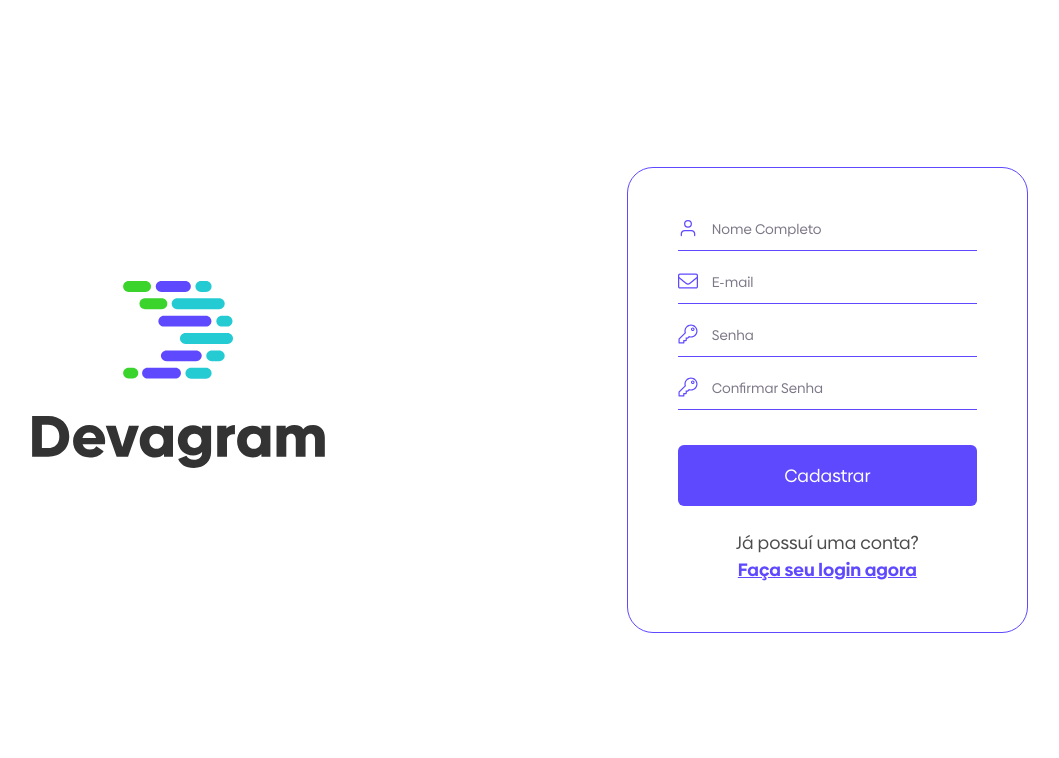
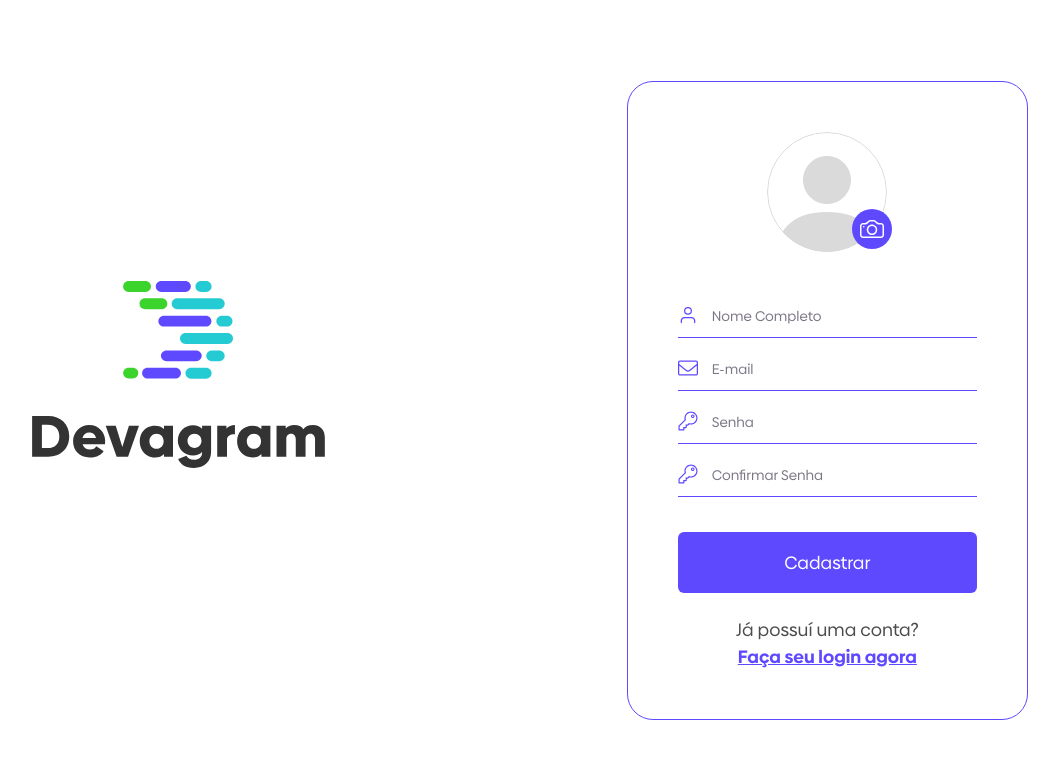
Before and after one commit to victor-augusto-da-silva/devagram-react-next, a Next.js app: page /cadastro in a window 1280 px wide. Shown: the top 758 px of the page, without its empty margins (112-1171 px from the left). Built offline with nearby package versions, Linux system fonts and the light colour scheme.

Commit message:
Css pagina de cadastro e importação dos validadores

```diff
--- a/components/login/index.js
+++ b/components/login/index.js
@@ -6,7 +6,7 @@ import Image from 'next/image';
 import Botao from '../botao'
 import Link from "next/link";
 import { useState } from "react";
-
+import {validarEmail, validarSenha} from '../../utils/validadores'
 
 export default function Login() {
 /*Email começa vazio*/
@@ -33,6 +33,8 @@ export default function Login() {
                         /*Ref do obj do input*/
                         aoAlterarValor={(e) => setEmail(e.target.value)}
                         valor={email}
+                        mensagemValidacao="O endereço informado é invalido"
+                        exibirMensagemValidacao={email && !validarEmail(email)}
                     />
                     <InputPublico
                         imagem={imagemChave}
@@ -40,6 +42,8 @@ export default function Login() {
                         tipo="password"
                         aoAlterarValor={(e) => setSenha(e.target.value)}
                         valor={senha}
+                        mensagemValidacao="A senha deve conter pelo menos 3 caracteres"
+                        exibirMensagemValidacao={senha && !validarSenha(senha)}
                     />
 
                     <Botao
--- a/components/uploadImagem/index.js
+++ b/components/uploadImagem/index.js
@@ -1,64 +1,56 @@
 import { useEffect, useRef } from "react";
 
 /*aceita qlqr tipo de imagem*/
-export function UploadImagem({
-    className ='',
-    setImagem ,
+export default function UploadImagem({
+    className = '',
+    setImagem,
     imagemPreview,
-    imagemPreviewClassName= '',
+    imagemPreviewClassName = '',
     aoSetarAReferencia
-}){
+}) {
     const referenciaInput = useRef(null);
 
-    useEffect(() =>{
-            if(!aoSetarAReferencia){
+    useEffect(() => {
+        if (!aoSetarAReferencia) {
             return;
         }
 
-            aoSetarAReferencia(referenciaInput?.current);
-    },
-    // sempre que alterar a referencia do input
-    [referenciaInput?.current?.click()]);
+        aoSetarAReferencia(referenciaInput.current);
+    }, [aoSetarAReferencia]);
 
-    const abrirSeletorArquivos = () =>{
-       referenciaInput?.current?.click();
+    const abrirSeletorArquivos = () => {
+        referenciaInput.current.click();
     }
 
-
-    const aoAlterarImagem = () =>{
-
-        if(!referenciaInput?.current?.files?.length){
+    const aoAlterarImagem = () => {
+        if (!referenciaInput.current.files.length) {
             return;
         }
-        const arquivo = referenciaInput?.current?.files[0];
+        const arquivo = referenciaInput.current.files[0];
         /*le o arquivo e devolve a url*/
         const fileReader = new FileReader();
         fileReader.readAsDataURL(arquivo);
-        fileReader.onloadend = () =>{
+        fileReader.onloadend = () => {
             /*ao final da leitura*/
             setImagem({
                 preview: fileReader.result,
                 arquivo
-           })
+            });
         }
     }
 
-    return(
-        <div className={`uploadImagemContainer ${className}`}  onClick={abrirSeletorArquivos} >
-
+    return (
+        <div className={`uploadImagemContainer ${className}`} onClick={abrirSeletorArquivos}>
             {imagemPreview && (
                 <div className="imagemPreviewContainer">
                     <img src={imagemPreview} alt="imagem preview" className={imagemPreviewClassName} />
                 </div>
             )}
-
-
-
-        <input type="file"
+            <input
+                type="file"
                 className="oculto"
                 accept="image/*"
                 ref={referenciaInput}
-        /*qnd houver troca do elemento*/
                 onChange={aoAlterarImagem}
             />
         </div>
--- /dev/null
+++ b/src/pages/cadastro/cadastro.scss
@@ -0,0 +1,26 @@
+ .paginaCadastro{
+    .uploadImagemContainer{
+        text-align: center;
+         position: relative;
+         margin-bottom: 48px;
+
+
+         .avatarPreview{
+            height: 120px;
+            width: 120px;
+         }
+         //aplica estilo antes ou depois do conteudo da div
+         &::after{
+            content: url('/image/camera.svg');
+            width: 48px;
+            height: 48px;
+            position: absolute;
+            right: 0;
+            margin: auto;
+            left: 90px;
+            bottom: 0px;
+         }
+    }
+
+
+ }
--- a/src/pages/cadastro/index.js
+++ b/src/pages/cadastro/index.js
@@ -5,29 +5,17 @@ import imagemLogo from "../../../public/image/logo.svg";
 import imagemUSuarioAtivo from "../../../public/image/usuarioAtivo.svg";
 import imagemEnvelope from "../../../public/image/envelope.svg";
 import imagemChave from "../../../public/image/chave.svg";
-import imagemUsuarioCinza from "../../../public/image/usuarioCinza.svg";
-
-
+import imagemAvatar from "../../../public/image/avatar.svg";
 import InputPublico from '../../../components/inputPublico';
-import { UploadImagem } from '../../../components/uploadImagem';
+import UploadImagem from '../../../components/uploadImagem'; // Certifique-se de que está importando corretamente
 import { useState } from 'react';
 
 export default function Cadastro() {
-    const [imagem,setImagem] = useState(null);
-    const [nome,setNome] = useState("");
-    const [email,setEmail] = useState("");
-    const [senha,setSenha] = useState("");
-    const [confirmacaoSenha,setConfirmacaoSenha] = useState("");
-
-    <UploadImagem
-    imagemPreviewClassName="avatar avatarPreview"
-    imagemPreview={imagem?.preview ||  imagemUsuarioCinza.src}
-    setImagem={setImagem}
-
-    />
-
-
-
+    const [imagem, setImagem] = useState(null);
+    const [nome, setNome] = useState("");
+    const [email, setEmail] = useState("");
+    const [senha, setSenha] = useState("");
+    const [confirmacaoSenha, setConfirmacaoSenha] = useState("");
 
     return (
         <section className="paginaCadastro paginaPublica">
@@ -41,17 +29,17 @@ export default function Cadastro() {
             </div>
             <div className="conteudoPaginaPublica">
                 <form>
-
-
-
-
-
+                    <UploadImagem
+                        imagemPreviewClassName="avatar avatarPreview"
+                        imagemPreview={imagem?.preview || imagemAvatar.src}
+                        setImagem={setImagem}
+                    />
 
                     <InputPublico
                         imagem={imagemUSuarioAtivo}
                         texto="Nome Completo"
                         tipo="text"
-                        aoAlterarValor={(e) => setNome(e.target.value) }
+                        aoAlterarValor={(e) => setNome(e.target.value)}
                         valor={nome}
                     />
 
@@ -59,7 +47,7 @@ export default function Cadastro() {
                         imagem={imagemEnvelope}
                         texto="E-mail"
                         tipo="email"
-                        aoAlterarValor={(e) => setEmail(e.target.value) }
+                        aoAlterarValor={(e) => setEmail(e.target.value)}
                         valor={email}
                     />
                     <InputPublico
@@ -73,7 +61,7 @@ export default function Cadastro() {
                         imagem={imagemChave}
                         texto="Confirmar Senha"
                         tipo="password"
-                        aoAlterarValor={(e) => setConfirmacaoSenha(e.target.value) }
+                        aoAlterarValor={(e) => setConfirmacaoSenha(e.target.value)}
                         valor={confirmacaoSenha}
                     />
                     <Botao
@@ -89,6 +77,5 @@ export default function Cadastro() {
                 </div>
             </div>
         </section>
-
     );
 }
--- a/src/styles/globals.scss
+++ b/src/styles/globals.scss
@@ -66,3 +66,4 @@ input{
 @import '../../components/botao/botao.scss';
 @import '../styles/paginaPublica.scss';
 @import '../../components/inputPublico/inputPublico.scss';
+@import '../pages/cadastro/cadastro.scss'
```
Also changed, not shown: components/avatar/index.js (+9 -13 lines). Lines whose indentation alone changed are shown as unchanged.
